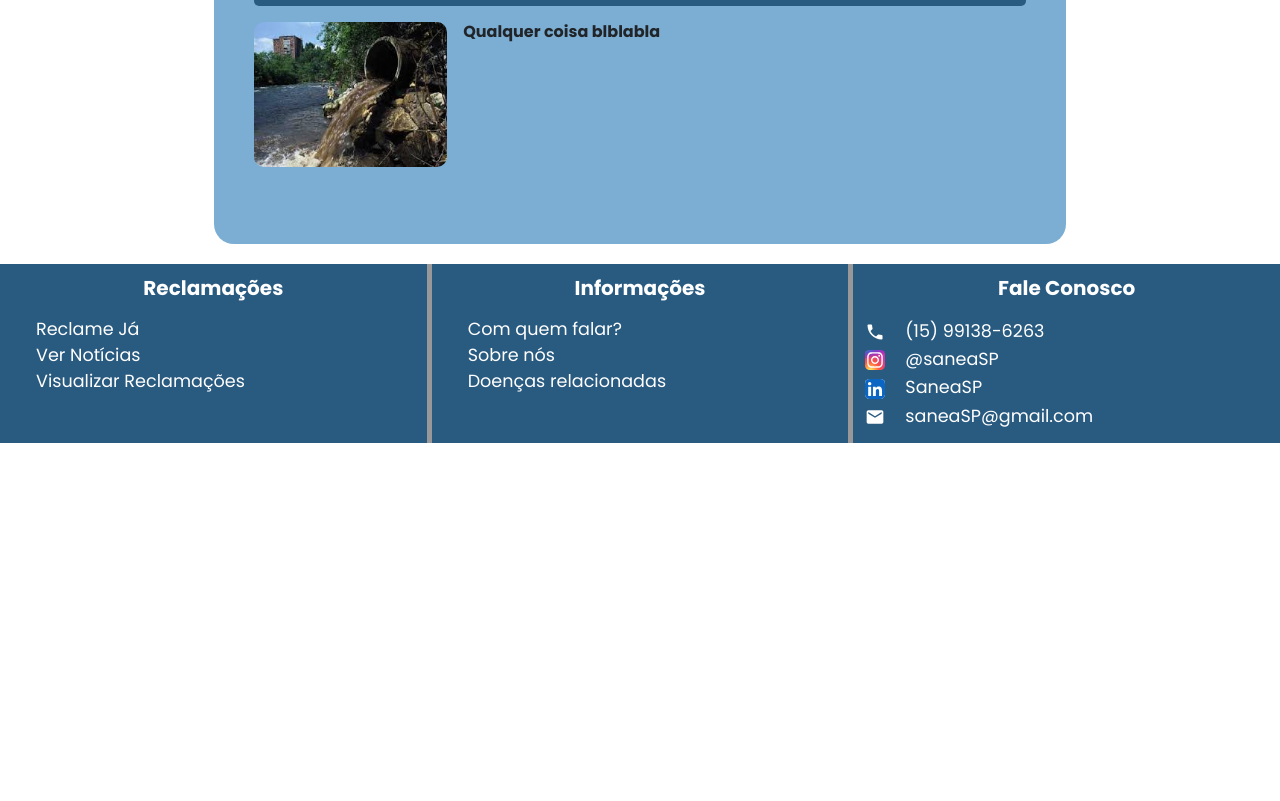
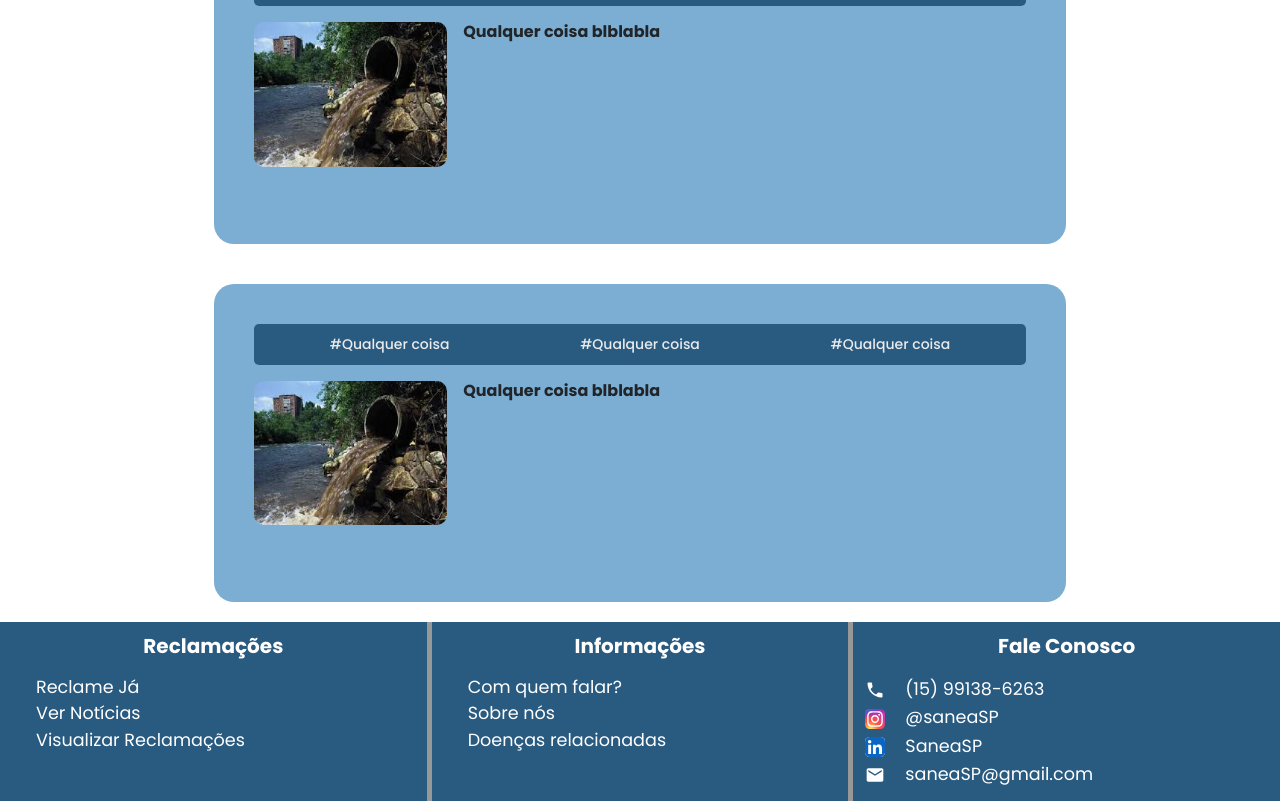
Before and after one commit to MathGueff/ProjetoInterdisciplinar2Sem, an Angular app in the folder PrjInterdisciplinar/: page /reclamacao-inicial in a window 1280 px wide. Shown: the part 1412-2213 px from the top of the page. Before the commit the page ends 1855 px from the top, so only its background shows below. Built offline with nearby package versions, Linux system fonts and the light colour scheme.

Commit message:
adicionando ng for ao reclamacao inicial e fazendo o input

```diff
--- a/PrjInterdisciplinar/src/app/Reclamacao/reclamacao-card/reclamacao-card.component.ts
+++ b/PrjInterdisciplinar/src/app/Reclamacao/reclamacao-card/reclamacao-card.component.ts
@@ -1,4 +1,5 @@
-import { Component } from '@angular/core';
+import { Component, Input } from '@angular/core';
+import { Reclamacao } from '../../models/reclamacao';
 
 @Component({
   selector: 'app-reclamacao-card',
@@ -8,5 +9,5 @@ import { Component } from '@angular/core';
   styleUrl: './reclamacao-card.component.css'
 })
 export class ReclamacaoCardComponent {
-
+  @Input () card !: Reclamacao
 }
--- a/PrjInterdisciplinar/src/app/Reclamacao/reclamacao-inicial/reclamacao-inicial.component.html
+++ b/PrjInterdisciplinar/src/app/Reclamacao/reclamacao-inicial/reclamacao-inicial.component.html
@@ -39,11 +39,8 @@
 
   </div>
   <div class=" col cards d-flex flex-column align-content-center align-items-center">
-    <div class="cards-item">
-      <app-reclamacao-card></app-reclamacao-card>
-    </div>
-    <div class="cards-item">
-      <app-reclamacao-card></app-reclamacao-card>
+    <div class="cards-item" *ngFor="let reclamacao of reclamacoes" >
+      <app-reclamacao-card [card] = "reclamacao"></app-reclamacao-card>
     </div>
   </div>
 </div><!-- container-fluid -->
--- a/PrjInterdisciplinar/src/app/Reclamacao/reclamacao-inicial/reclamacao-inicial.component.ts
+++ b/PrjInterdisciplinar/src/app/Reclamacao/reclamacao-inicial/reclamacao-inicial.component.ts
@@ -1,3 +1,4 @@
+import { Reclamacao } from './../../models/reclamacao';
 import { Component } from '@angular/core';
 import { ReclamacaoCardComponent } from '../reclamacao-card/reclamacao-card.component';
 import { CommonModule } from '@angular/common';
@@ -10,5 +11,31 @@ import { CommonModule } from '@angular/common';
   styleUrl: './reclamacao-inicial.component.css'
 })
 export class ReclamacaoInicialComponent {
+  reclamacoes: Reclamacao [] = [
+    {
+      idReclamacao:1,
+      tituloReclamao: "Sei sei lá lá",
+      descricaoReclamacao: "Lorem ipsum dolor sit amet, consectetur adipiscing elit. Curabitur mattis nec dui venenatis tempor. Nullam vitae sodales neque, at sodales lectus. Lorem ipsum dolor sit amet, consectetur adipiscing elit. Suspendisse potenti. Mauris dictum fringilla efficitur. Aliquam sit amet mi nunc. Nullam vel viverra turpis. Sed nec condimentum urna. Phasellus eu consectetur purus. Suspendisse non fringilla nulla. Pellentesque habitant morbi tristique senectus et netus et malesuada fames ac turpis egestas.",
+      dataReclamacao: "22/10/2004",
+      objImagem :"img/paginas/reclamacoes/user1.jpg",
+      objTag: "Tag1"
+    },
+    {
+      idReclamacao:2,
+      tituloReclamao: "Sei sei lá lá2",
+      descricaoReclamacao: "Lorem ipsum dolor sit amet, consectetur adipiscing elit. Curabitur mattis nec dui venenatis tempor. Nullam vitae sodales neque, at sodales lectus. Lorem ipsum dolor sit amet, consectetur adipiscing elit. Suspendisse potenti. Mauris dictum fringilla efficitur. Aliquam sit amet mi nunc. Nullam vel viverra turpis. Sed nec condimentum urna. Phasellus eu consectetur purus. Suspendisse non fringilla nulla. Pellentesque habitant morbi tristique senectus et netus et malesuada fames ac turpis egestas.",
+      dataReclamacao: "22/10/2024",
+      objImagem :"img/paginas/reclamacoes/user2.jpg",
+      objTag: "Tag2"
+    },
+    {
+      idReclamacao:3,
+      tituloReclamao: "Sei sei lá lá 3",
+      descricaoReclamacao: "Lorem ipsum dolor sit amet, consectetur adipiscing elit. Curabitur mattis nec dui venenatis tempor. Nullam vitae sodales neque, at sodales lectus. Lorem ipsum dolor sit amet, consectetur adipiscing elit. Suspendisse potenti. Mauris dictum fringilla efficitur. Aliquam sit amet mi nunc. Nullam vel viverra turpis. Sed nec condimentum urna. Phasellus eu consectetur purus. Suspendisse non fringilla nulla. Pellentesque habitant morbi tristique senectus et netus et malesuada fames ac turpis egestas.",
+      dataReclamacao: "10/10/2014",
+      objImagem :"img/paginas/reclamacoes/user1.jpg",
+      objTag: "Tag3"
+    }
+  ];
 
 }
```
